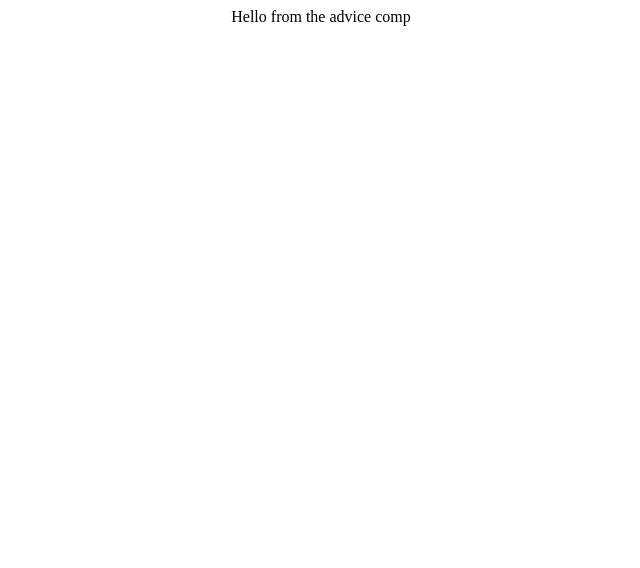
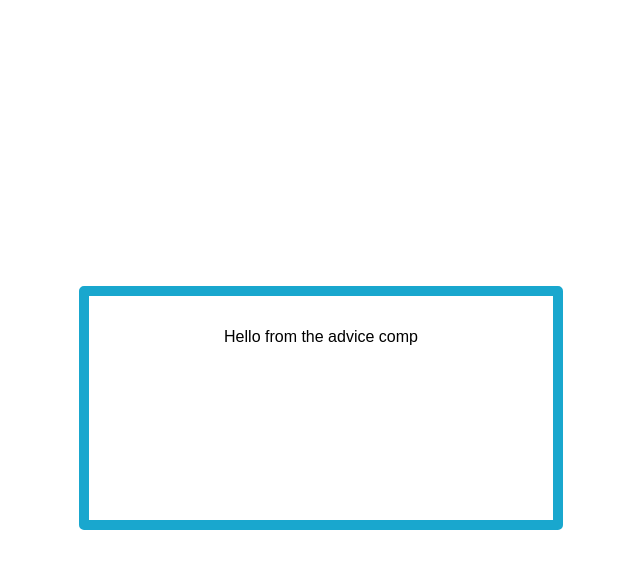
Before and after one commit to AndyHernandez-Ksquare/Advice-app-react, a React (Create React App) app: page / in a window 1280 px wide. Shown: the top 568 px of the page, without its empty margins (319-959 px from the left). Built offline with nearby package versions, Linux system fonts and the light colour scheme.

Commit message:
UserS-2 completed

```diff
--- /dev/null
+++ b/src/AdviceComp.css
@@ -0,0 +1,20 @@
+.container {
+  display: flex;
+  justify-content: center;
+  align-items: center;
+  height: 100vh;
+  font-family: sans-serif;
+}
+
+.card {
+  border: 10px solid #19a7ce;
+  width: 25rem;
+  height: 10rem;
+  display: flex;
+  flex-direction: column;
+  align-items: center;
+  justify-content: space-between;
+  padding: 2rem;
+  border-radius: 5px;
+  background-color: white;
+}
--- a/src/AdviceComp.tsx
+++ b/src/AdviceComp.tsx
@@ -1,5 +1,10 @@
+import "./AdviceComp.css";
 const AdviceComp = () => {
-  return <section className="card">Hello from the advice comp</section>;
+  return (
+    <section className="container">
+      <section className="card">Hello from the advice comp</section>
+    </section>
+  );
 };
 
 export default AdviceComp;
```
